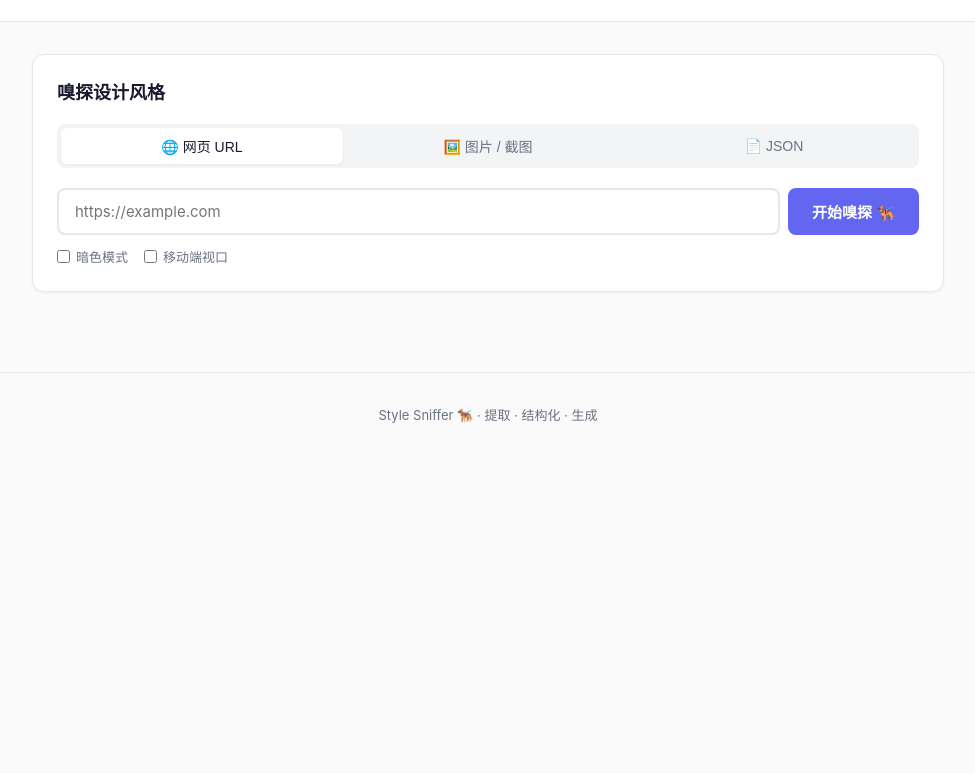
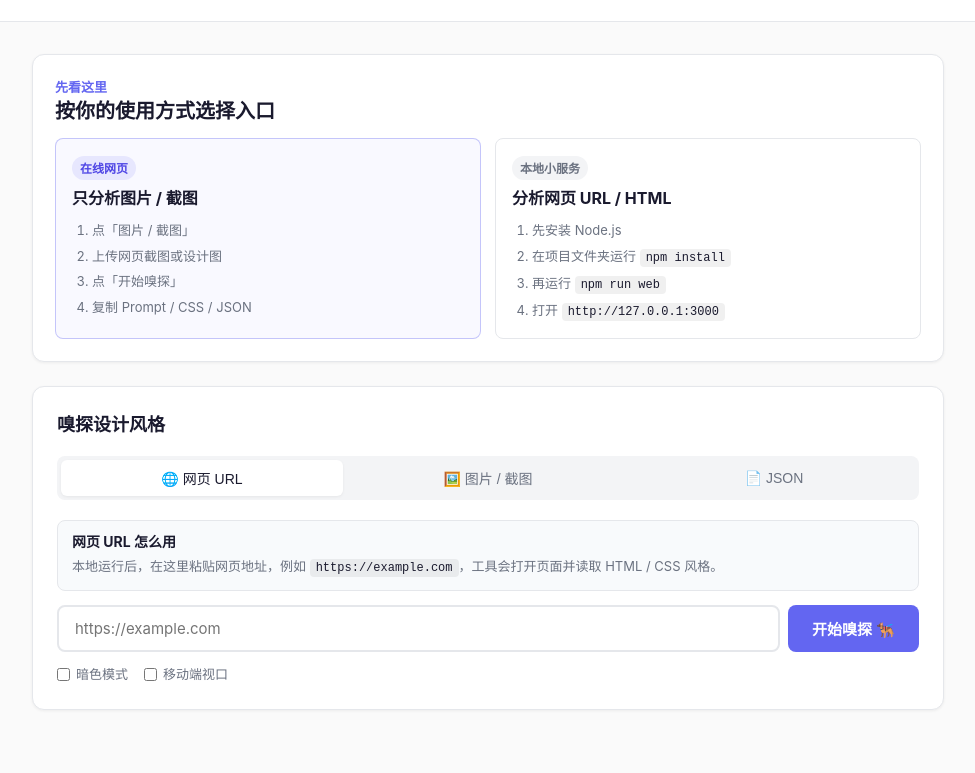
Before and after one commit to taiguoxiaoboluo/0516, a website: page web/index.html in a window 1280 px wide. Shown: the part 92-865 px from the top of the page, without its empty margins (152-1127 px from the left). Before the commit the page ends 800 px from the top, so only its background shows below. Drawn offline with Linux system fonts and the light colour scheme.

Commit message:
feat: add in-app usage guide

```diff
--- a/web/app.js
+++ b/web/app.js
@@ -1,11 +1,15 @@
 // ===== Tab Switching =====
+function activateTab(tabName) {
+  document.querySelectorAll('.tab').forEach(t => {
+    t.classList.toggle('active', t.dataset.tab === tabName);
+  });
+  document.querySelectorAll('.tab-content').forEach(c => {
+    c.classList.toggle('active', c.id === 'tab-' + tabName);
+  });
+}
+
 document.querySelectorAll('.tab').forEach(tab => {
-  tab.addEventListener('click', () => {
-    document.querySelectorAll('.tab').forEach(t => t.classList.remove('active'));
-    document.querySelectorAll('.tab-content').forEach(c => c.classList.remove('active'));
-    tab.classList.add('active');
-    document.getElementById('tab-' + tab.dataset.tab).classList.add('active');
-  });
+  tab.addEventListener('click', () => activateTab(tab.dataset.tab));
 });
 
 // ===== 检测是否有后端服务器（GitHub Pages / 静态文件 vs 本地服务）=====
@@ -21,6 +25,24 @@ function setUrlNoticeVisible(visible) {
   if (!urlNotice) return;
   urlNotice.hidden = !visible;
   urlNotice.style.display = visible ? '' : 'none';
+}
+
+function setUrlControlsEnabled(enabled) {
+  const urlInput = document.getElementById('urlInput');
+  const sniffBtn = document.getElementById('sniffBtn');
+  const darkMode = document.getElementById('optDarkMode');
+  const mobile = document.getElementById('optMobile');
+
+  if (urlInput) {
+    urlInput.disabled = !enabled;
+    urlInput.placeholder = enabled ? 'https://example.com' : '在线版请切到「图片 / 截图」；本地运行后可用';
+  }
+  if (sniffBtn) {
+    sniffBtn.disabled = !enabled;
+    sniffBtn.textContent = enabled ? '开始嗅探 🐕‍🦺' : '本地版可用';
+  }
+  if (darkMode) darkMode.disabled = !enabled;
+  if (mobile) mobile.disabled = !enabled;
 }
 
 function fetchWithTimeout(url, options = {}, timeout = 600) {
@@ -48,13 +70,19 @@ async function detectUrlBackend() {
 (async function initUrlTab() {
   if (!isStaticMode) {
     setUrlNoticeVisible(false);
+    setUrlControlsEnabled(true);
     return;
   }
+
+  setUrlNoticeVisible(true);
+  setUrlControlsEnabled(false);
+  activateTab('image');
 
   const detectedBackend = await detectUrlBackend();
   hasUrlBackend = Boolean(detectedBackend);
   backendBase = detectedBackend || '';
   setUrlNoticeVisible(!hasUrlBackend);
+  setUrlControlsEnabled(hasUrlBackend);
 })();
 
 // ===== URL Sniff =====
--- a/web/index.html
+++ b/web/index.html
@@ -15,6 +15,36 @@
   </header>
 
   <main class="main">
+    <!-- 使用说明 -->
+    <section class="how-to-section" aria-labelledby="howToTitle">
+      <div class="how-to-heading">
+        <p class="eyebrow">先看这里</p>
+        <h3 id="howToTitle">按你的使用方式选择入口</h3>
+      </div>
+      <div class="usage-grid">
+        <div class="usage-panel usage-panel-primary">
+          <div class="usage-label">在线网页</div>
+          <h4>只分析图片 / 截图</h4>
+          <ol class="usage-steps">
+            <li>点「图片 / 截图」</li>
+            <li>上传网页截图或设计图</li>
+            <li>点「开始嗅探」</li>
+            <li>复制 Prompt / CSS / JSON</li>
+          </ol>
+        </div>
+        <div class="usage-panel">
+          <div class="usage-label">本地小服务</div>
+          <h4>分析网页 URL / HTML</h4>
+          <ol class="usage-steps">
+            <li>先安装 Node.js</li>
+            <li>在项目文件夹运行 <code>npm install</code></li>
+            <li>再运行 <code>npm run web</code></li>
+            <li>打开 <code>http://127.0.0.1:3000</code></li>
+          </ol>
+        </div>
+      </div>
+    </section>
+
     <!-- 输入区 -->
     <section class="input-section">
       <div class="input-card">
@@ -28,8 +58,13 @@
         <!-- URL Tab -->
         <div class="tab-content active" id="tab-url">
           <div class="url-notice" id="urlServerNotice" hidden>
-            <p>⚠️ URL 嗅探需要本地 Node.js 服务器支持。在线版请使用 <strong>「图片/截图」</strong> 功能。</p>
-            <p style="font-size:12px;opacity:0.7;margin-top:4px;">本地运行：<code>git clone → npm install → npm run web</code></p>
+            <p><strong>当前在线版不能直接读取网页 URL / HTML。</strong></p>
+            <p>现在要用，请切到 <strong>「图片 / 截图」</strong> 上传截图分析。</p>
+            <p class="notice-muted">要分析网页 URL：下载项目后，在本地运行 <code>npm install</code> 和 <code>npm run web</code>。</p>
+          </div>
+          <div class="tab-helper">
+            <h4>网页 URL 怎么用</h4>
+            <p>本地运行后，在这里粘贴网页地址，例如 <code>https://example.com</code>，工具会打开页面并读取 HTML / CSS 风格。</p>
           </div>
           <div class="url-input-wrap">
             <input type="text" id="urlInput" placeholder="https://example.com" class="url-input">
@@ -43,6 +78,10 @@
 
         <!-- Image Tab -->
         <div class="tab-content" id="tab-image">
+          <div class="tab-helper">
+            <h4>图片 / 截图怎么用</h4>
+            <p>把网页截图、设计稿或参考图片拖进来，点击「开始嗅探」，即可得到颜色、风格 Prompt 和 CSS Token。</p>
+          </div>
           <div class="drop-zone" id="dropZone">
             <div class="drop-zone-inner" id="dropZoneInner">
               <span class="drop-icon">📸</span>
@@ -59,6 +98,10 @@
 
         <!-- JSON Tab -->
         <div class="tab-content" id="tab-json">
+          <div class="tab-helper">
+            <h4>JSON 怎么用</h4>
+            <p>如果你已经有 Style Sniffer 的 JSON 结果，把它粘贴到这里，可以重新生成 Prompt。</p>
+          </div>
           <textarea id="jsonInput" class="json-textarea" placeholder="粘贴 Style Sniffer JSON 画像到此处..."></textarea>
           <button id="generateBtn" class="btn-primary">生成 Prompt</button>
         </div>
--- a/web/style.css
+++ b/web/style.css
@@ -45,7 +45,7 @@ body {
 .logo {
   font-size: 24px;
   font-weight: 700;
-  letter-spacing: -0.02em;
+  letter-spacing: 0;
 }
 .tagline {
   color: var(--color-text-secondary);
@@ -58,6 +58,81 @@ body {
   max-width: 960px;
   margin: 0 auto;
   padding: 32px 24px;
+}
+
+/* ===== How To ===== */
+.how-to-section {
+  background: var(--color-surface);
+  border: 1px solid var(--color-border);
+  border-radius: var(--radius);
+  padding: 22px;
+  box-shadow: var(--shadow-sm);
+  margin-bottom: 24px;
+}
+.how-to-heading {
+  display: block;
+  margin-bottom: 14px;
+}
+.eyebrow {
+  color: var(--color-primary);
+  font-size: 13px;
+  font-weight: 700;
+}
+.how-to-heading h3 {
+  font-size: 20px;
+  line-height: 1.3;
+  font-weight: 700;
+}
+.usage-grid {
+  display: grid;
+  grid-template-columns: repeat(2, minmax(0, 1fr));
+  gap: 14px;
+}
+.usage-panel {
+  border: 1px solid var(--color-border);
+  border-radius: var(--radius-sm);
+  padding: 16px;
+  background: #fff;
+}
+.usage-panel-primary {
+  border-color: rgba(99, 102, 241, 0.35);
+  background: rgba(99, 102, 241, 0.04);
+}
+.usage-label {
+  display: inline-flex;
+  align-items: center;
+  min-height: 24px;
+  padding: 2px 8px;
+  border-radius: 999px;
+  background: var(--color-muted);
+  color: var(--color-text-secondary);
+  font-size: 12px;
+  font-weight: 700;
+  margin-bottom: 8px;
+}
+.usage-panel-primary .usage-label {
+  background: rgba(99, 102, 241, 0.12);
+  color: var(--color-primary-hover);
+}
+.usage-panel h4 {
+  font-size: 16px;
+  line-height: 1.35;
+  margin-bottom: 10px;
+}
+.usage-steps {
+  padding-left: 20px;
+  color: var(--color-text-secondary);
+  font-size: 13px;
+}
+.usage-steps li + li { margin-top: 5px; }
+.usage-steps code,
+.tab-helper code {
+  background: rgba(0,0,0,0.06);
+  color: var(--color-text);
+  padding: 2px 6px;
+  border-radius: 4px;
+  font-family: var(--font-mono);
+  font-size: 12px;
 }
 
 /* ===== Input Section ===== */
@@ -105,6 +180,24 @@ body {
 .tab-content { display: none; }
 .tab-content.active { display: block; }
 
+/* Tab Help */
+.tab-helper {
+  background: #f8fafc;
+  border: 1px solid var(--color-border);
+  border-radius: var(--radius-sm);
+  padding: 12px 14px;
+  margin-bottom: 14px;
+}
+.tab-helper h4 {
+  font-size: 14px;
+  line-height: 1.35;
+  margin-bottom: 4px;
+}
+.tab-helper p {
+  color: var(--color-text-secondary);
+  font-size: 13px;
+}
+
 /* URL Input */
 .url-input-wrap {
   display: flex;
@@ -122,6 +215,11 @@ body {
 }
 .url-input:focus {
   border-color: var(--color-primary);
+}
+.url-input:disabled {
+  background: #f3f4f6;
+  color: #9ca3af;
+  cursor: not-allowed;
 }
 .options-row {
   display: flex;
@@ -148,6 +246,8 @@ body {
   color: #92400e;
   line-height: 1.5;
 }
+.url-notice p + p { margin-top: 4px; }
+.notice-muted { opacity: 0.78; }
 .url-notice code {
   background: rgba(0,0,0,0.06);
   padding: 2px 6px;
@@ -506,6 +606,10 @@ body {
 
 /* ===== Responsive ===== */
 @media (max-width: 640px) {
+  .main { padding: 24px 16px; }
+  .how-to-section { padding: 18px; }
+  .how-to-heading h3 { margin-top: 2px; }
+  .usage-grid { grid-template-columns: 1fr; }
   .url-input-wrap { flex-direction: column; }
   .result-header { flex-direction: column; align-items: flex-start; }
   .result-actions { flex-wrap: wrap; }
```
